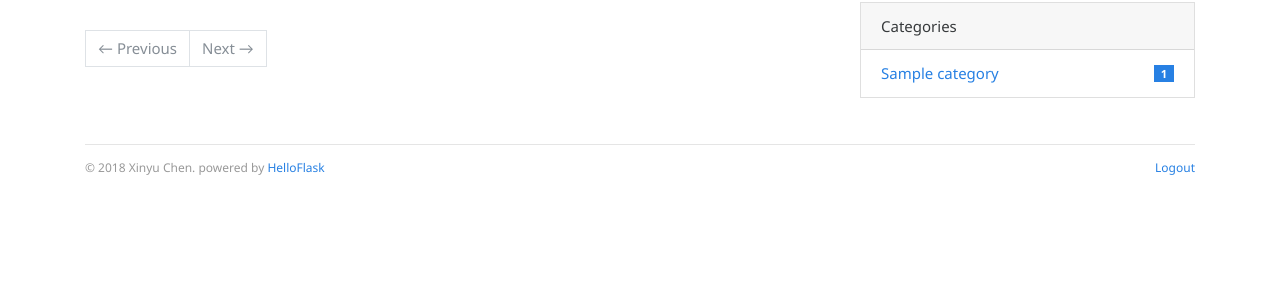
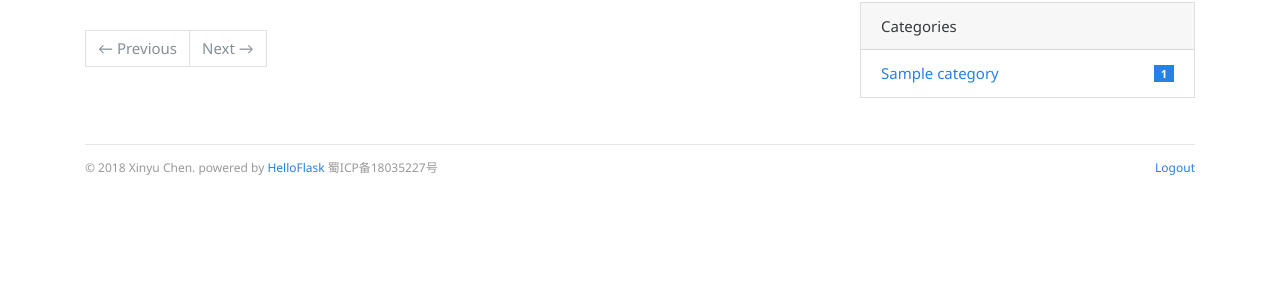
Before and after one commit to jackysinic/bluelog, a Flask app: page / in a window 1280 px wide. Shown: the part 185-485 px from the top of the page. Run offline with Flask 2, Linux system fonts and the light colour scheme; a user stored in the database is signed in; tables that the repository leaves empty hold one stand-in row (values such as "Sample post"); parts of the project's set-up code (start-up, migrations or seed data) failed here and were passed over; some libraries are stand-ins or nearby versions.

Commit message:
add Internet Content Provider number

```diff
--- a/bluelog/templates/base.html
+++ b/bluelog/templates/base.html
@@ -84,6 +84,7 @@
             <p class="float-left">
                 <small> &copy; 2018 Xinyu Chen. powered by
                     <a href="http://helloflask.com" title="A HelloFlask project">HelloFlask</a>
+                    蜀ICP备18035227号
                 </small>
             </p>
             <p class="float-right">
```
